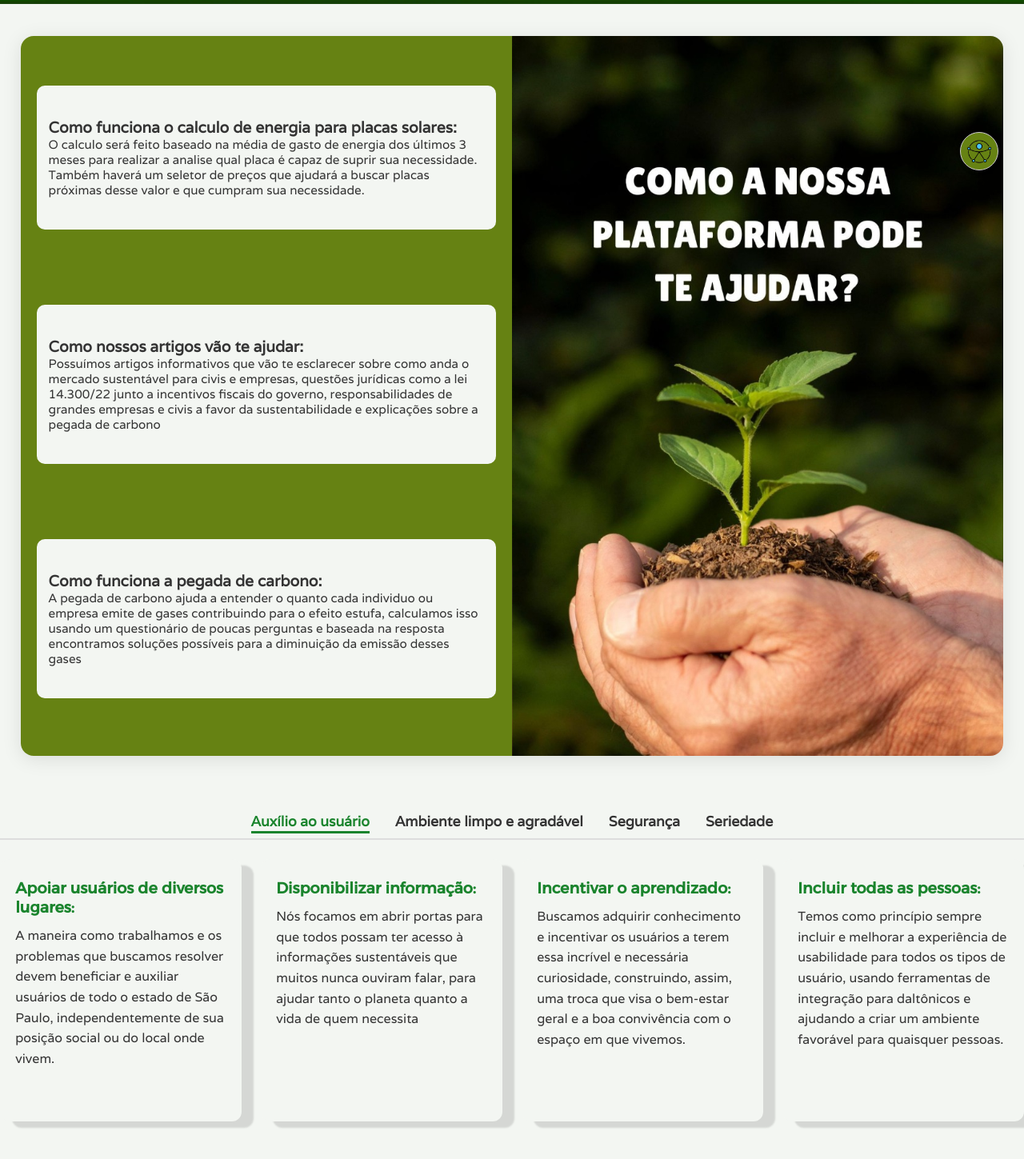
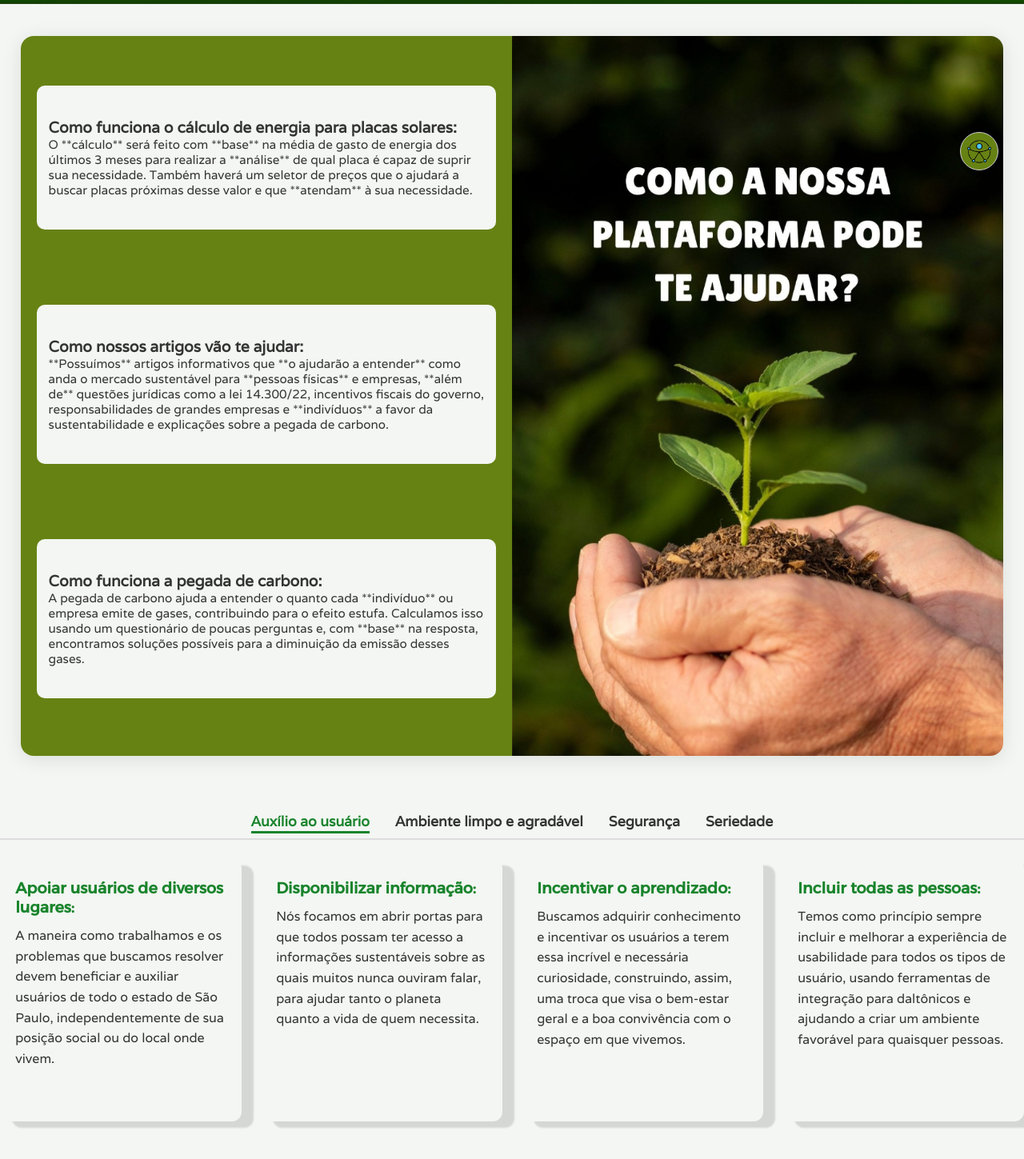
Before and after one commit to LorenaCorsato/landingPage, a React (Vite) app: page / in a window 1280 px wide. Shown: the part 555-2004 px from the top of the page at 80% size. Built offline with nearby package versions, Linux system fonts and the light colour scheme.

Commit message:
Update inicio.jsx

```diff
--- a/src/pages/inicio.jsx
+++ b/src/pages/inicio.jsx
@@ -1,10 +1,8 @@
-// src/pages/Inicio.jsx
 import { useState, useEffect } from "react";
 
 import Header from "../components/cabecalho.jsx";
 import Footer from "../components/rodape";
 import CabecalhoPublico from '../components/cabecalhoPublico';
-
 
 import Card from "../components/card";
 
@@ -18,8 +16,6 @@ import "swiper/css/effect-coverflow";
 import "swiper/css/pagination";
 import { EffectCoverflow, Pagination, Autoplay } from "swiper/modules";
 
-
-
 import funcaoImg from "../assets/perfil.png";
 import funcaoImg2 from "../assets/perfil.png";
 import funcaoImg3 from "../assets/perfil.png";
@@ -32,22 +28,17 @@ import cardEficienciaImg from "../assets/img10.png";
 import cardEcologiaImg from "../assets/img14.png";
 import cardEconomiaImg from "../assets/img13.png";
 
-
-
 const textosSlides1 = [
   "Lorena C. Programadora",
   "Gustavo M. Designer"
-
 ];
 const textosSlides2 = [
   "Lyncon S. Programador",
   "Lavinía K. Documentadora"
-
 ];
 const textosSlides3 = [
   "Raphael S. Programador",
   "Gabriela C. Documentadora"
-
 ];
 
 export default function Inicio() {
@@ -64,28 +55,32 @@ export default function Inicio() {
     {
       title: "Para o Meio Ambiente",
       initialContent: "Captar energia por meio de fontes limpas e renováveis...",
-      fullContent: "Captar energia através de fontes limpas e renováveis ajuda na preservação do ambiente natural e na biodiversidade. Controlar sua pegada de carbono ajuda a diminuir a quantidade de gases do efeito estufa na atmosfera, contribuindo para a redução do aquecimento global e eventos climáticos extremos."  },
+      fullContent: "Captar energia através de fontes limpas e renováveis ajuda na preservação do ambiente natural e na biodiversidade. Controlar sua pegada de carbono ajuda a diminuir a quantidade de gases do efeito estufa na atmosfera, contribuindo para a redução do aquecimento global e de eventos climáticos extremos."
+    },
     {
       title: "Para o Seu Bolso",
       initialContent: "Com a eficiência energética, por meio da utilização...",
-      fullContent: "Contando com a eficiência energética, através da utilização de fontes renováveis e a otimização de processos industriais obterá economias significativas em custos operacionais. Mesmo para a sua casa, com o uso da energia fotovoltaica, a dependência da energia da rede não será necessária, diminuindo o valor da conta de luz."  },
+      fullContent: "Com a eficiência energética, através da utilização de fontes renováveis e da otimização de processos industriais, você obterá economias significativas em custos operacionais. Mesmo para a sua casa, com o uso da energia fotovoltaica, a dependência da energia da rede será menor, diminuindo o valor da conta de luz."
+    },
     {
       title: "Para o Seu Conhecimento",
       initialContent: "Sustentabilidade é o que se mais ouve falar atualmente...",
-      fullContent: "Sustentabilidade é o que se ouve falar atualmente, e para ajudar o meio ambiente, é essencial que o conhecimento seja acessível a todos. O Brasil conta com 27 empresas no ranking de sustentabilidade anual e 8 das maiores empresas sustentáveis do mundo. Não perca a oportunidade de entrar na onda sustentável, com nosso site você encontra o conhecimento necessário para ir além." },
+      fullContent: "Sustentabilidade é o que mais se ouve falar atualmente, e para ajudar o meio ambiente, é essencial que o conhecimento seja acessível a todos. O Brasil conta com 27 empresas no ranking de sustentabilidade anual e 8 das maiores empresas sustentáveis do mundo. Não perca a oportunidade de entrar nessa onda sustentável; em nosso site, você encontra o conhecimento necessário para ir além."
+    },
     {
       title: "Para o Seu Estilo de Vida",
       initialContent: "Ao escolher utilizar a energia fotovoltaica, você incentivará ...",
-      fullContent: "Ao escolher utilizar a energia fotovoltaica, você incentivará o próximo a repensar seus hábitos de vida, alcançará a independência energética e conquistará excelente imagem ao seu imóvel. Controlando a pegada de carbono poderá melhorar a qualidade do ar, conscientizará pessoas ao redor e atingirá a melhor qualidade de vida."   },
+      fullContent: "Ao escolher utilizar a energia fotovoltaica, você incentivará outras pessoas a repensarem seus hábitos de vida, alcançará a independência energética e conquistará uma excelente imagem para o seu imóvel. Controlando a pegada de carbono, você poderá melhorar a qualidade do ar, conscientizar pessoas ao redor e atingir uma melhor qualidade de vida."
+    },
     {
       title: "Para a Sua Empresa",
       initialContent: "Adotar energia fotovoltaica em sua empresa ...",
-      fullContent: "Adotar energia fotovoltaica em sua empresa não só diminui gastos ou ajuda o meio ambiente como também transforma sua imagem para o público como uma corporação ativa nas questões socioambientais."
+      fullContent: "Adotar energia fotovoltaica em sua empresa não só diminui gastos ou ajuda o meio ambiente, como também transforma sua imagem para o público como uma corporação ativa nas questões socioambientais."
     },
     {
       title: "Para a Sua Família",
       initialContent: "Investir no uso de energia...",
-      fullContent: "Investir no uso de energia renovável em sua casa vai muito além de diminuir gastos e sim priorizar um presente e um futuro melhor para as pessoas de sua família, visando alcançar a excelente qualidade de vida."
+      fullContent: "Investir no uso de energia renovável em sua casa vai muito além de diminuir gastos e, sim, priorizar um presente e um futuro melhor para as pessoas de sua família, visando alcançar uma excelente qualidade de vida."
     },
   ];
 
@@ -96,7 +91,7 @@ export default function Inicio() {
   function MudarParagrafo1() {
     setParagrafos([
       "A maneira como trabalhamos e os problemas que buscamos resolver devem beneficiar e auxiliar usuários de todo o estado de São Paulo, independentemente de sua posição social ou do local onde vivem.",
-      "Nós focamos em abrir portas para que todos possam ter acesso à informações sustentáveis que muitos nunca ouviram falar, para ajudar tanto o planeta quanto a vida de quem necessita",
+      "Nós focamos em abrir portas para que todos possam ter acesso a informações sustentáveis sobre as quais muitos nunca ouviram falar, para ajudar tanto o planeta quanto a vida de quem necessita.",
       "Buscamos adquirir conhecimento e incentivar os usuários a terem essa incrível e necessária curiosidade, construindo, assim, uma troca que visa o bem-estar geral e a boa convivência com o espaço em que vivemos.",
       "Temos como princípio sempre incluir e melhorar a experiência de usabilidade para todos os tipos de usuário, usando ferramentas de integração para daltônicos e ajudando a criar um ambiente favorável para quaisquer pessoas."
     ]);
@@ -210,7 +205,7 @@ export default function Inicio() {
   }
 
   function MudarB3() {
-    setMudar("Sustentabilidade é o que se mais ouve falar atualmente e, para ajudar o meio ambiente, é essencial que o conhecimento seja acessível a todos. O Brasil conta com 27 empresas no ranking de sustentabilidade anual e 8 das maiores empresas sustentáveis do mundo. Não perca a oportunidade de entrar nessa onda sustentável; em nosso site, você encontra o conhecimento necessário para ir além.");
+    setMudar("Sustentabilidade é o que mais se ouve falar atualmente e, para ajudar o meio ambiente, é essencial que o conhecimento seja acessível a todos. O Brasil conta com 27 empresas no ranking de sustentabilidade anual e 8 das maiores empresas sustentáveis do mundo. Não perca a oportunidade de entrar nessa onda sustentável; em nosso site, você encontra o conhecimento necessário para ir além.");
   }
 
   function MudarB4() {
@@ -226,33 +221,29 @@ export default function Inicio() {
 
   return (
     <>
-
-
       <CabecalhoPublico />
-            <Header/>
+      <Header />
 
       <div className="inicio">
-
         <div className="conteinerExplicacao">
           <div className="explicacao">
             <div className="explicacao-left">
               <div className="explicacao-item">
-                <p> <h3>Como funciona o calculo de energia para placas solares:</h3>
-                O calculo será feito baseado na média de gasto de energia dos últimos 3 meses para realizar a analise qual placa é capaz de suprir sua necessidade. Também haverá um seletor de preços que ajudará a buscar placas próximas desse valor e que cumpram sua necessidade.</p>
+                <p> <h3>Como funciona o cálculo de energia para placas solares:</h3>
+                  O **cálculo** será feito com **base** na média de gasto de energia dos últimos 3 meses para realizar a **análise** de qual placa é capaz de suprir sua necessidade. Também haverá um seletor de preços que o ajudará a buscar placas próximas desse valor e que **atendam** à sua necessidade.</p>
               </div>
               <div className="explicacao-item">
                 <p><h3>Como nossos artigos vão te ajudar:</h3>
-                Possuímos artigos informativos que vão te esclarecer sobre como anda o mercado sustentável para civis e empresas, questões jurídicas como a lei 14.300/22 junto a incentivos fiscais do governo, responsabilidades de grandes empresas e civis a favor da sustentabilidade e explicações sobre a pegada de carbono
+                  **Possuímos** artigos informativos que **o ajudarão a entender** como anda o mercado sustentável para **pessoas físicas** e empresas, **além de** questões jurídicas como a lei 14.300/22, incentivos fiscais do governo, responsabilidades de grandes empresas e **indivíduos** a favor da sustentabilidade e explicações sobre a pegada de carbono.
                 </p>
               </div>
               <div className="explicacao-item">
                 <p><h3>Como funciona a pegada de carbono:</h3>
-                A pegada de carbono ajuda a entender o quanto cada individuo ou empresa emite de gases contribuindo para o efeito estufa, calculamos isso usando um questionário de poucas perguntas e baseada na resposta encontramos soluções possíveis para a diminuição da emissão desses gases</p>
+                  A pegada de carbono ajuda a entender o quanto cada **indivíduo** ou empresa emite de gases, contribuindo para o efeito estufa. Calculamos isso usando um questionário de poucas perguntas e, com **base** na resposta, encontramos soluções possíveis para a diminuição da emissão desses gases.</p>
               </div>
             </div>
 
             <div className="explicacao-right"> </div>
-
           </div>
         </div>
 
@@ -312,12 +303,11 @@ export default function Inicio() {
         </div>
 
         <div className="cards">
-          <Card srcCard={cardEnergiaImg}   tituloCard="Energia" textoCard="Utilize energia com aparelhos de qualidade e estabelecendo seus próprios limites. Oferecemos a oportunidade de saber com clareza a quantidade de energia que você utiliza para ajudá-lo da melhor maneira possível." />
-          <Card  srcCard={cardEficienciaImg}  tituloCard="Eficiência" textoCard="Garantimos uma experiência positiva, que promete resultados, melhorando a geração de energia e reduzindo o nível de poluição emitido." />
-          <Card  srcCard={cardEcologiaImg}  tituloCard="Ecologia" textoCard="Ao mesmo tempo em que você se beneficia, ainda ajuda a natureza com um sistema limpo e sustentável, mantendo o meio ambiente e a consciência limpos." />
-          <Card  srcCard={cardEconomiaImg}  tituloCard="Economia" textoCard="Além de ajudar a natureza, também ajudamos a sua carteira. O investimento em aparelhos de energia limpa promete uma redução nos custos de energia a longo prazo, aumentando a eficiência e diminuindo o peso no bolso." />
+          <Card srcCard={cardEnergiaImg} tituloCard="Energia" textoCard="Utilize energia com aparelhos de qualidade e estabelecendo seus próprios limites. Oferecemos a oportunidade de saber com clareza a quantidade de energia que você utiliza para ajudá-lo da melhor maneira possível." />
+          <Card srcCard={cardEficienciaImg} tituloCard="Eficiência" textoCard="Garantimos uma experiência positiva, que promete resultados, melhorando a geração de energia e reduzindo o nível de poluição emitido." />
+          <Card srcCard={cardEcologiaImg} tituloCard="Ecologia" textoCard="Ao mesmo tempo em que você se beneficia, ainda ajuda a natureza com um sistema limpo e sustentável, mantendo o meio ambiente e a consciência limpos." />
+          <Card srcCard={cardEconomiaImg} tituloCard="Economia" textoCard="Além de ajudar a natureza, também ajudamos a sua carteira. O investimento em aparelhos de energia limpa promete uma redução nos custos de energia a longo prazo, aumentando a eficiência e diminuindo o peso no bolso." />
         </div>
-
 
         <div className="objetivos">
           <div className="objetivos-conteudo">
@@ -351,7 +341,6 @@ export default function Inicio() {
                       modifier: 1,
                       slideShadows: true,
                     }}
-
                     autoplay={{ delay: 3000, disableOnInteraction: false, pauseOnMouseEnter: false }}
                     modules={[EffectCoverflow, Pagination, Autoplay]}
                     className="mySwiper"
@@ -381,7 +370,6 @@ export default function Inicio() {
                       modifier: 1,
                       slideShadows: true,
                     }}
-
                     autoplay={{ delay: 3000, disableOnInteraction: false, pauseOnMouseEnter: false }}
                     modules={[EffectCoverflow, Pagination, Autoplay]}
                     className="mySwiper"
@@ -410,7 +398,6 @@ export default function Inicio() {
                       modifier: 1,
                       slideShadows: true,
                     }}
-
                     autoplay={{ delay: 3000, disableOnInteraction: false, pauseOnMouseEnter: false }}
                     modules={[EffectCoverflow, Pagination, Autoplay]}
                     className="mySwiper"
@@ -429,7 +416,6 @@ export default function Inicio() {
             </div>
           </div>
         </div>
-
       </div> {/* fim da div.inicio */}
 
       <Acessibilidade />
```
Lines whose indentation alone changed are shown as unchanged.
